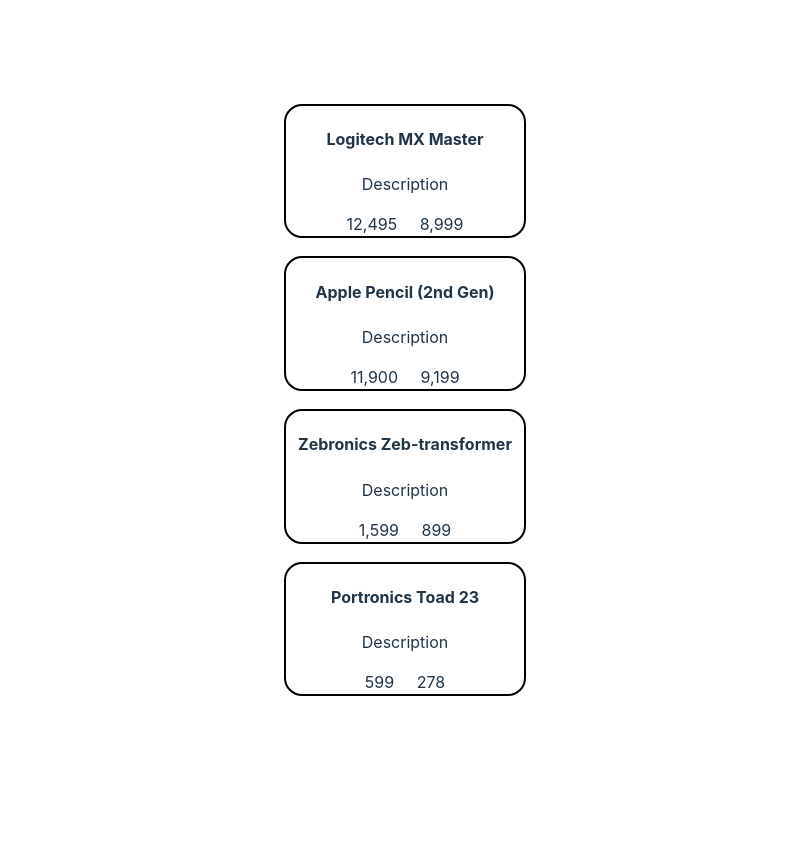
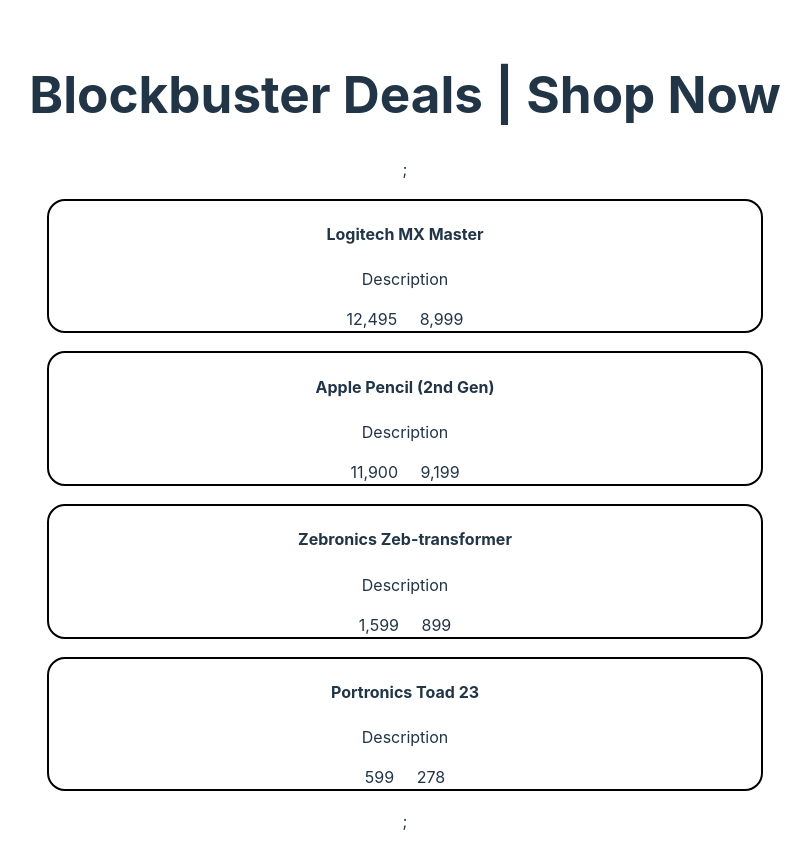
Before and after one commit to DBorah03/Full-Stack-, a React (Vite) app in the folder React/basic-react-app/: page / in a window 1280 px wide. Shown: the whole page, without its empty margins (235-1046 px from the left). Before the commit the page ends 800 px from the top, so only its background shows below. Built offline with nearby package versions, Linux system fonts and the light colour scheme.

Commit message:
basic app completed

```diff
--- a/React/basic-react-app/src/App.jsx
+++ b/React/basic-react-app/src/App.jsx
@@ -2,7 +2,12 @@
 import ProductTab from "./ProductTab";
 
 function App() {
-  return <ProductTab />;
+  return (
+    <>
+      <h1>Blockbuster Deals | Shop Now</h1>;
+      <ProductTab />;
+    </>
+  );
 }
 
 export default App;
```
